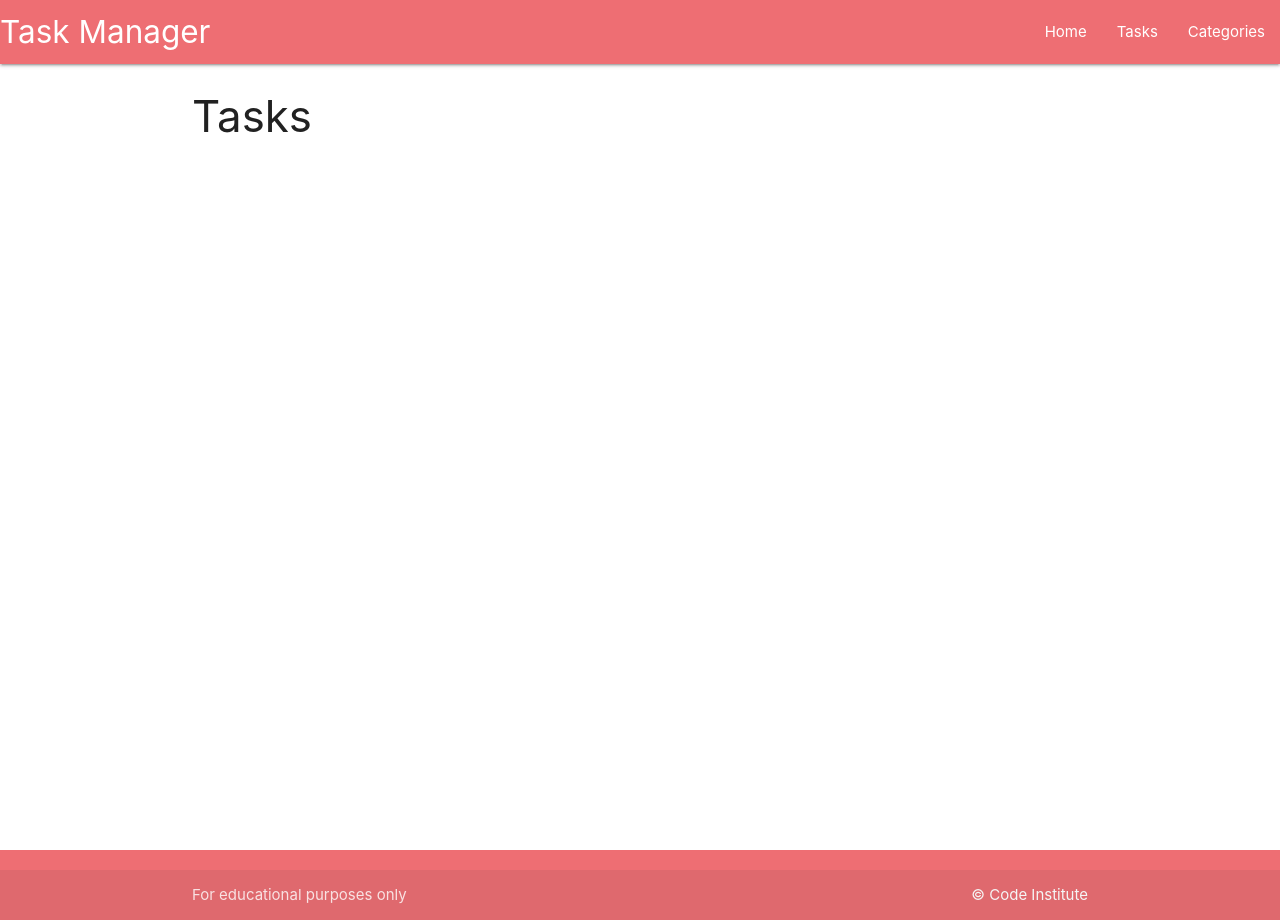
After one commit to denham-ed/database-walkthrough, a Python web app: template taskmanager/templates/tasks.html in a window 1280 px wide. The commit adds this page. Run offline with Jinja, Linux system fonts and the light colour scheme; the template is opened without the code that fills it, so the values that code supplies are empty.

Commit message:
Add header and footer to base.html

```diff
--- a/taskmanager/routes.py
+++ b/taskmanager/routes.py
@@ -5,4 +5,4 @@ from taskmanager.models import Category, Task
 
 @app.route("/")
 def home():
-    return render_template("base.html")
+    return render_template("tasks.html")
--- /dev/null
+++ b/taskmanager/static/css/style.css
@@ -0,0 +1,10 @@
+
+body {
+    display: flex;
+    min-height: 100vh;
+    flex-direction: column;
+  }
+
+  main {
+    flex: 1 0 auto;
+  }
--- /dev/null
+++ b/taskmanager/static/js/script.js
@@ -0,0 +1,5 @@
+//Add Materialize Functionality
+$(document).ready(function(){
+    //Nav Side Bar
+    $('.sidenav').sidenav();
+  });
--- a/taskmanager/templates/base.html
+++ b/taskmanager/templates/base.html
@@ -1,14 +1,71 @@
 <!DOCTYPE html>
 <html lang="en">
-<head>
-    <meta charset="UTF-8">
-    <meta http-equiv="X-UA-Compatible" content="IE=edge">
-    <meta name="viewport" content="width=device-width, initial-scale=1.0">
+  <head>
+    <meta charset="UTF-8" />
+    <meta http-equiv="X-UA-Compatible" content="IE=edge" />
+    <meta name="viewport" content="width=device-width, initial-scale=1.0" />
+    <link
+      rel="stylesheet"
+      href="https://cdnjs.cloudflare.com/ajax/libs/font-awesome/6.2.1/css/all.min.css"
+      integrity="sha512-MV7K8+y+gLIBoVD59lQIYicR65iaqukzvf/nwasF0nqhPay5w/9lJmVM2hMDcnK1OnMGCdVK+iQrJ7lzPJQd1w=="
+      crossorigin="anonymous"
+      referrerpolicy="no-referrer"
+    />
+
+    <link
+      rel="stylesheet"
+      href="https://cdnjs.cloudflare.com/ajax/libs/materialize/1.0.0/css/materialize.min.css"
+    />
+    <link
+      rel="stylesheet"
+      href="{{url_for('static',filename='css/style.css')}}"
+    />
     <title>Task Manager</title>
-</head>
-<body>
+  </head>
+  <body>
+    <header>
+      <nav>
+        <div class="nav-wrapper">
+          <a href="#!" class="brand-logo">Task Manager</a>
+          <a href="#" data-target="mobile-demo" class="sidenav-trigger"
+            ><i class="fa-solid fa-bars"></i
+          ></a>
+          <ul class="right hide-on-med-and-down">
+            <li><a href="{{url_for('home')}}">Home</a></li>
+            <li><a href="badges.html">Tasks</a></li>
+            <li><a href="collapsible.html">Categories</a></li>
+          </ul>
+        </div>
+      </nav>
 
-    Hello world
+      <ul class="sidenav" id="mobile-demo">
+        <li><a href="{{url_for('home')}}">Home</a></li>
+        <li><a href="badges.html">Tasks</a></li>
+        <li><a href="collapsible.html">Categories</a></li>
+      </ul>
+    </header>
+    <main class="container">
+        {% block content %}
+        {% endblock %}
 
-</body>
+    </main>
+
+    <footer class="page-footer">
+
+        <div class="footer-copyright">
+          <div class="container">
+          For educational purposes only
+          <a class="grey-text text-lighten-4 right" href="https://codeinstitute.net" target="_blank">&copy; Code Institute</a>
+          </div>
+        </div>
+      </footer>
+    <script
+      src="https://cdnjs.cloudflare.com/ajax/libs/jquery/3.6.3/jquery.min.js"
+      integrity="sha512-STof4xm1wgkfm7heWqFJVn58Hm3EtS31XFaagaa8VMReCXAkQnJZ+jEy8PCC/iT18dFy95WcExNHFTqLyp72eQ=="
+      crossorigin="anonymous"
+      referrerpolicy="no-referrer"
+    ></script>
+    <script src="https://cdnjs.cloudflare.com/ajax/libs/materialize/1.0.0/js/materialize.min.js"></script>
+    <script src="{{url_for('static',filename='js/script.js')}}"></script>
+  </body>
 </html>
--- /dev/null
+++ b/taskmanager/templates/tasks.html
@@ -0,0 +1,4 @@
+{% extends "base.html"%}
+{% block content %}
+    <h3>Tasks</h3>
+{% endblock %}
```
